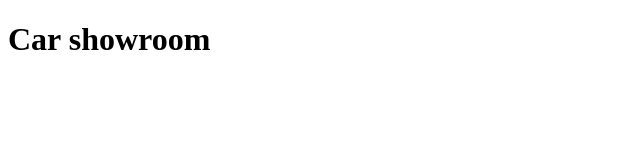
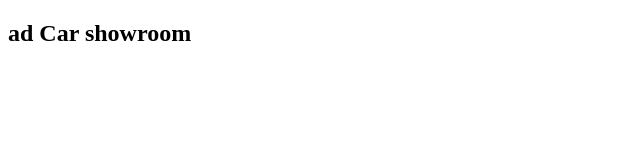
Before and after one commit to Aman-Farhan/Second-Class, a plain HTML site: page index.html in a window 1280 px wide. Shown: the whole page, without its empty margins (0-640 px from the left). Drawn offline with Linux system fonts and the light colour scheme.

Commit message:
add h2 tag

```diff
--- a/index.html
+++ b/index.html
@@ -4,7 +4,7 @@
 		<title> Class Assigment</title>
 	</head>
 	<body>
-		<h1>Car showroom</h1>
+		<h2> ad Car showroom</h2>
 		<p></p>
 	</body>
 </html>
```
